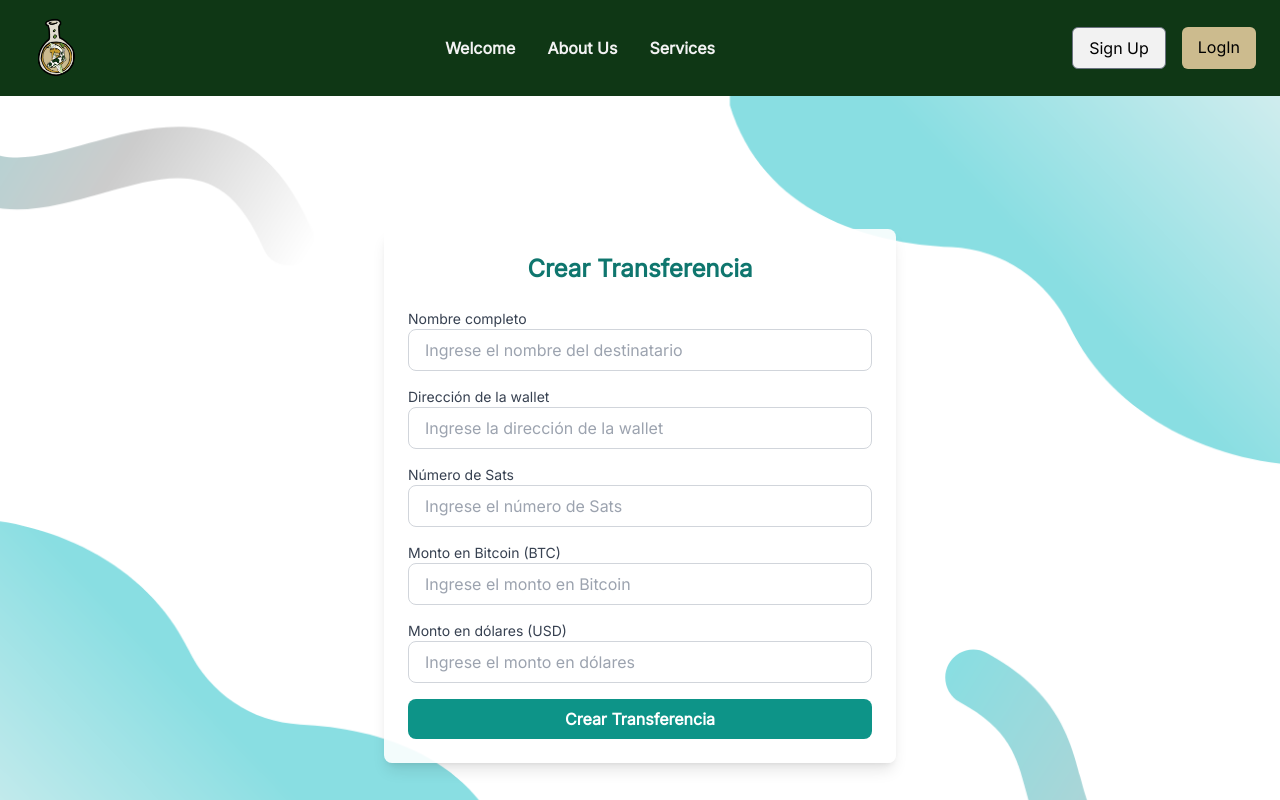
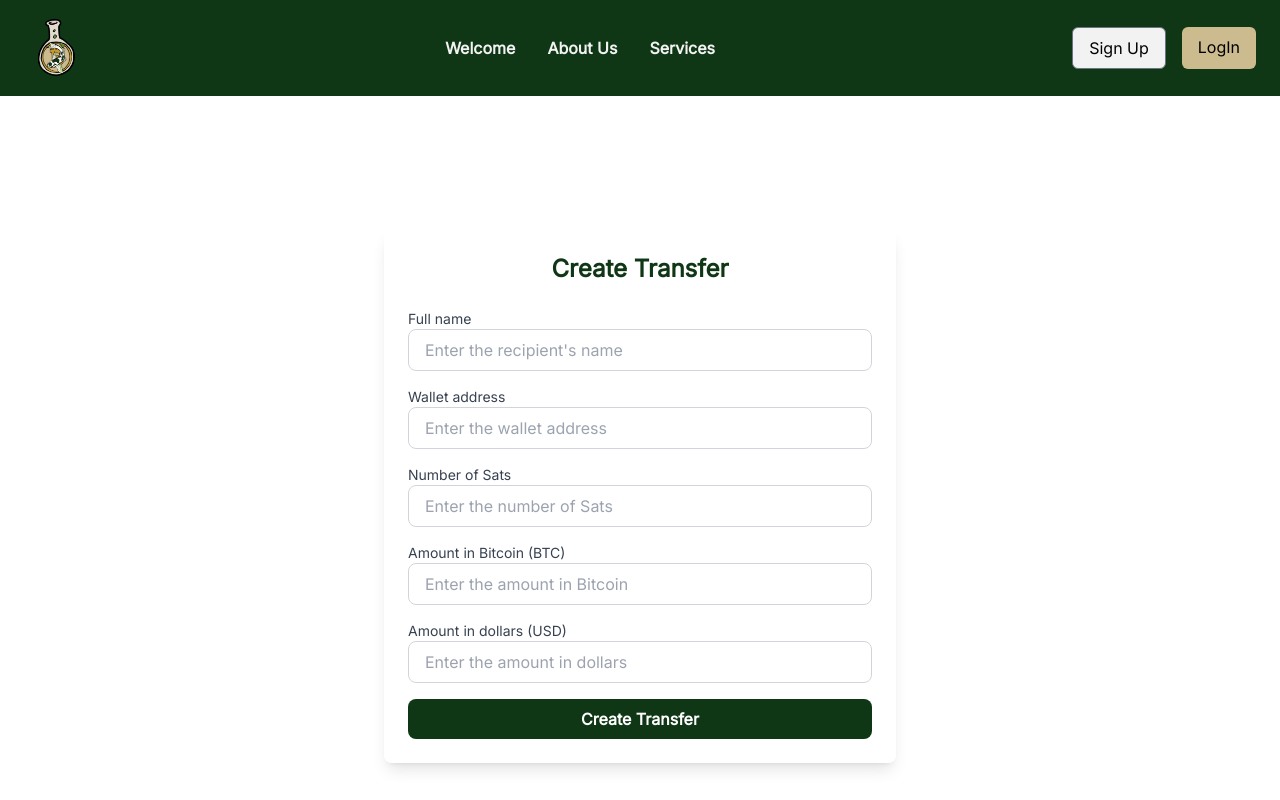
Before and after one commit to isidrocolocho/services-bitcoin-frontend, a React (Create React App) app: page /CrearTransferencia in a window 1280 px wide. Shown: the top 800 px of the page. Built offline with nearby package versions, Linux system fonts and the light colour scheme.

Commit message:
Cambios Servicios, About Us, Dashboard

```diff
--- a/src/views/landing/Servicios/Servicios.jsx
+++ b/src/views/landing/Servicios/Servicios.jsx
@@ -41,18 +41,18 @@ export default function Servicios() {
 
 
 {/* Servicios */}
-<section className="py-20 bg-gray-500">
+<section className="py-20 bg-[#0F3715]">
         <div className="text-center">
-          <h2 className="text-5xl font-extrabold text-black mb-4">
+          <h2 className="text-5xl font-extrabold text-[#5E8F34] mb-4">
           Our Services
           </h2>
-          <p className="text-lg text-gray-950">
+          <p className="text-lg text-[#5E8F34]">
           Turn knowledge into action and rewards with our innovative services.
           Lessons for beginners with fundamentals and security in Bitcoin.
           </p>
         </div>
 
-        <div className="grid grid-cols-1 md:grid-cols-2 lg:grid-cols-4 gap-10 px-8 py-12">
+        <div className="grid grid-cols-1 md:grid-cols-2 lg:grid-cols-4 gap-10 px-8 py-12 ">
           {/* Servicios Tarjetas */}
           {[
             {
@@ -82,7 +82,7 @@ export default function Servicios() {
           ].map((service, index) => (
             <motion.div
               key={index}
-              className="bg-white rounded-2xl shadow-lg overflow-hidden transform hover:scale-105 transition-all"
+              className="bg-[#CCBB8E] rounded-2xl shadow-lg overflow-hidden transform hover:scale-105 transition-all"
               initial={{ opacity: 0, y: 30 }}
               animate={{ opacity: 1, y: 0 }}
               transition={{ delay: index * 0.2, duration: 0.6 }}
@@ -93,8 +93,8 @@ export default function Servicios() {
                 className="w-full h-56 object-cover"
               />
               <div className="p-6 text-center">
-                <h3 className="text-2xl font-bold">{service.title}</h3>
-                <p className="text-gray-600 mt-2">{service.description}</p>
+                <h3 className="text-2xl text-[#0F3715] font-bold">{service.title}</h3>
+                <p className="text-[#5E8F34] mt-2">{service.description}</p>
               </div>
             </motion.div>
           ))}
@@ -102,7 +102,7 @@ export default function Servicios() {
       </section>
 
       {/* CTA Section */}
-      <section className="bg-gradient-to-r from-teal-600 to-green-500 text-white py-16 px-5 text-center">
+      <section className=" bg-[#CCBB8E] text-[#0F3715] py-16 px-5 text-center">
         <motion.h2
           className="text-4xl font-extrabold mb-6"
           initial={{ opacity: 0, y: -20 }}
@@ -121,7 +121,7 @@ export default function Servicios() {
           and new opportunities.
         </motion.p>
         <motion.button
-          className="bg-white text-teal-700 font-bold py-3 px-8 rounded-xl border-2 border-white hover:bg-teal-700 hover:text-white transition-all"
+          className="bg-[#5E8F34] text-white font-bold py-3 px-8 rounded-xl border-2 border-[#5E8F34] hover:bg-[#0F3715] hover:text-white transition-all"
           initial={{ opacity: 0, scale: 0.8 }}
           animate={{ opacity: 1, scale: 1 }}
           transition={{ duration: 0.8 }}
--- a/src/views/paciente/Citas/CrearTransferencia.jsx
+++ b/src/views/paciente/Citas/CrearTransferencia.jsx
@@ -61,34 +61,34 @@ export default function CrearTransferencia() {
     const qrData = `bitcoin:${wallet}?amount=${btc}&label=${nombre}&message=Transferencia%20de%20${sats}%20Sats`;
     setQrCodeData(qrData);
 
-    alert("Transferencia generada con éxito!");
+    alert("Transfer successfully generated!");
   };
 
   return (
     <div
       className="flex min-h-screen items-center justify-center p-4"
       style={{
-        backgroundImage: "url('/images/sectionServicios.png')",
+
         backgroundSize: "cover",
         backgroundPosition: "center",
       }}
     >
       <div className="bg-white bg-opacity-90 p-6 rounded-lg shadow-lg w-full max-w-md md:max-w-lg">
-        <h1 className="text-2xl font-bold text-center text-teal-700 mb-6">
-          Crear Transferencia
+        <h1 className="text-2xl font-bold text-center text-[#0F3715] mb-6">
+        Create Transfer
         </h1>
         <form className="space-y-4" onSubmit={handleSubmit}>
           {/* Campo: Nombre */}
           <div>
             <label htmlFor="nombre" className="block text-sm font-medium text-gray-700">
-              Nombre completo
+            Full name
             </label>
             <input
               type="text"
               id="nombre"
               name="nombre"
               className="w-full px-4 py-2 border border-gray-300 rounded-lg focus:ring-teal-500 focus:border-teal-500"
-              placeholder="Ingrese el nombre del destinatario"
+              placeholder="Enter the recipient's name"
               value={nombre}
               onChange={(e) => setNombre(e.target.value)}
               required
@@ -98,14 +98,14 @@ export default function CrearTransferencia() {
           {/* Campo: Dirección de la wallet */}
           <div>
             <label htmlFor="wallet" className="block text-sm font-medium text-gray-700">
-              Dirección de la wallet
+            Wallet address
             </label>
             <input
               type="text"
               id="wallet"
               name="wallet"
               className="w-full px-4 py-2 border border-gray-300 rounded-lg focus:ring-teal-500 focus:border-teal-500"
-              placeholder="Ingrese la dirección de la wallet"
+              placeholder="Enter the wallet address"
               value={wallet}
               onChange={(e) => setWallet(e.target.value)}
               required
@@ -115,14 +115,14 @@ export default function CrearTransferencia() {
           {/* Campo: Número de Sats */}
           <div>
             <label htmlFor="sats" className="block text-sm font-medium text-gray-700">
-              Número de Sats
+            Number of Sats
             </label>
             <input
               type="number"
               id="sats"
               name="sats"
               className="w-full px-4 py-2 border border-gray-300 rounded-lg focus:ring-teal-500 focus:border-teal-500"
-              placeholder="Ingrese el número de Sats"
+              placeholder="Enter the number of Sats"
               value={sats}
               onChange={handleSatsChange}
               required
@@ -132,14 +132,14 @@ export default function CrearTransferencia() {
           {/* Campo: Bitcoin (BTC) */}
           <div>
             <label htmlFor="btc" className="block text-sm font-medium text-gray-700">
-              Monto en Bitcoin (BTC)
+            Amount in Bitcoin (BTC)
             </label>
             <input
               type="number"
               id="btc"
               name="btc"
               className="w-full px-4 py-2 border border-gray-300 rounded-lg focus:ring-teal-500 focus:border-teal-500"
-              placeholder="Ingrese el monto en Bitcoin"
+              placeholder="Enter the amount in Bitcoin"
               value={btc}
               onChange={handleBtcChange}
               required
@@ -149,14 +149,14 @@ export default function CrearTransferencia() {
           {/* Campo: Monto en dólares */}
           <div>
             <label htmlFor="usd" className="block text-sm font-medium text-gray-700">
-              Monto en dólares (USD)
+            Amount in dollars (USD)
             </label>
             <input
               type="number"
               id="usd"
               name="usd"
               className="w-full px-4 py-2 border border-gray-300 rounded-lg focus:ring-teal-500 focus:border-teal-500"
-              placeholder="Ingrese el monto en dólares"
+              placeholder="Enter the amount in dollars"
               value={usd}
               onChange={handleUsdChange}
               required
@@ -167,9 +167,9 @@ export default function CrearTransferencia() {
           <div>
             <button
               type="submit"
-              className="w-full px-4 py-2 bg-teal-600 text-white font-semibold rounded-lg hover:bg-teal-700 focus:outline-none focus:ring-2 focus:ring-teal-500"
+              className="w-full px-4 py-2 bg-[#0F3715] text-white font-semibold rounded-lg hover:bg-[#5E8F34] focus:outline-none focus:ring-2 focus:ring-teal-500"
             >
-              Crear Transferencia
+              Create Transfer
             </button>
           </div>
         </form>
@@ -177,9 +177,9 @@ export default function CrearTransferencia() {
         {/* Mostrar el QR de la transferencia */}
         {qrCodeData && (
           <div className="mt-6 text-center">
-            <h2 className="text-xl font-semibold mb-4">Escanea el QR para realizar la transferencia</h2>
+            <h2 className="text-xl font-semibold mb-4">Scan the QR code to make the transfer.</h2>
             <QRCodeCanvas value={qrCodeData} size={256} />
-            <p className="mt-4 text-sm text-gray-500">Escanea este código con tu billetera para realizar la transferencia.</p>
+            <p className="mt-4 text-sm text-gray-500">Scan this code with your wallet to make the transfer.</p>
           </div>
         )}
       </div>
--- a/src/views/paciente/Citas/ProcesosRealizados.jsx
+++ b/src/views/paciente/Citas/ProcesosRealizados.jsx
@@ -53,7 +53,7 @@ const ProcesosRealizados = () => {
 
   return (
     <div className="p-6 bg-gray-100 min-h-screen">
-      <h1 className="text-3xl font-bold text-center mb-8">Historial de Procesos Realizados</h1>
+      <h1 className="text-3xl font-bold text-center mb-8">History of Completed Processes</h1>
 
       <div className="shadow-lg rounded-lg bg-white p-4">
         <FullCalendar
@@ -91,7 +91,7 @@ const ProcesosRealizados = () => {
               onClick={() => setDetallesEvento(null)}
               className="mt-4 bg-blue-600 text-white px-4 py-2 rounded hover:bg-blue-700"
             >
-              Cerrar
+              Close
             </button>
           </div>
         </div>
```
Also changed, not shown: src/views/landing/AboutUs/AboutUs.jsx (+24 -51 lines).
